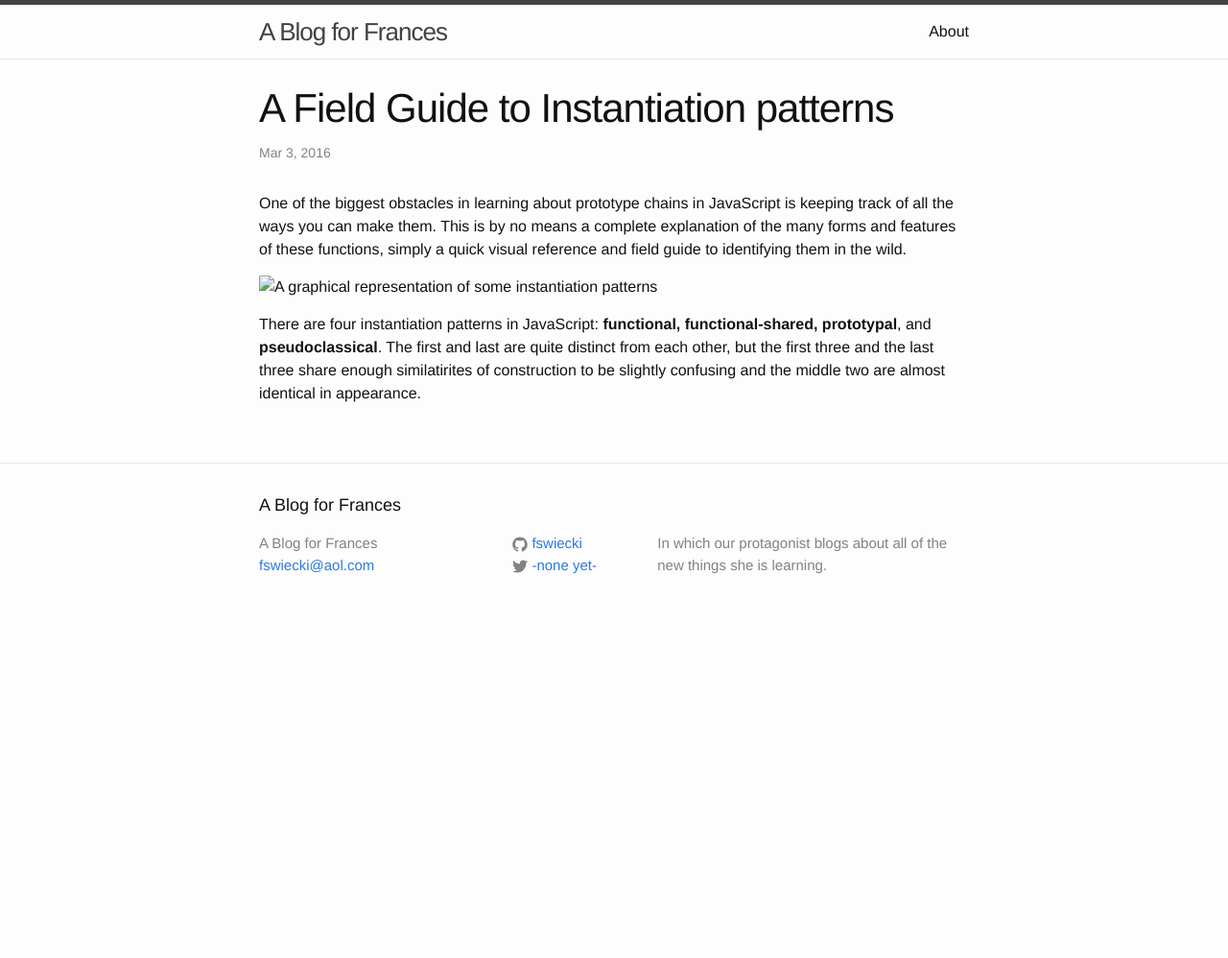
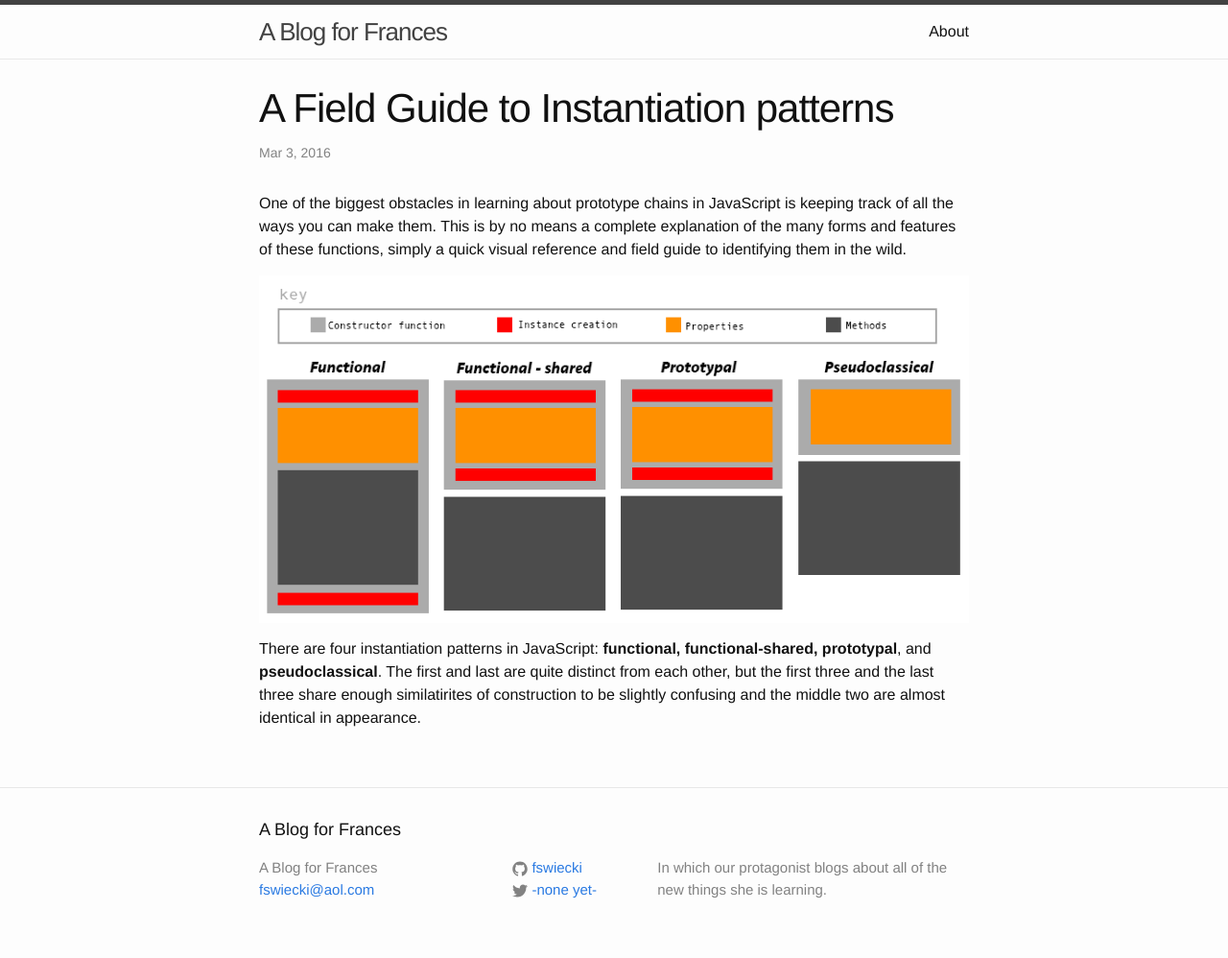
Before and after one commit to fswiecki/fswiecki.github.io, a Jekyll site: the page built from _posts/2016-04-03-instantiation-patterns.md, in a window 1280 px wide. Shown: the whole page at 96% size. Built offline with Jekyll 4.4.1, drawn with Linux system fonts in a browser that asks for light colours; before the commit the page ends 900 px from its top, so only the background shows below that.

Commit message:
Update 2016-04-03-instantiation-patterns.md
Continued picture troubles.

```diff
--- a/_posts/2016-04-03-instantiation-patterns.md
+++ b/_posts/2016-04-03-instantiation-patterns.md
@@ -7,6 +7,6 @@ categories: tinkering
 
 One of the biggest obstacles in learning about prototype chains in JavaScript is keeping track of all the ways you can make them.  This is by no means a complete explanation of the many forms and features of these functions, simply a quick visual reference and field guide to identifying them in the wild.
 
-![A graphical representation of some instantiation patterns](/fswiecki.github.io/_images/instantiation-patterns.png){: .center-img}
+![A graphical representation of some instantiation patterns](https://raw.githubusercontent.com/fswiecki/fswiecki.github.io/master/_images/instantiation-patterns.png){: .center-img}
 
 There are four instantiation patterns in JavaScript: __functional, functional-shared, prototypal__, and __pseudoclassical__.  The first and last are quite distinct from each other, but the first three and the last three share enough similatirites of construction to be slightly confusing and the middle two are almost identical in appearance.
```
